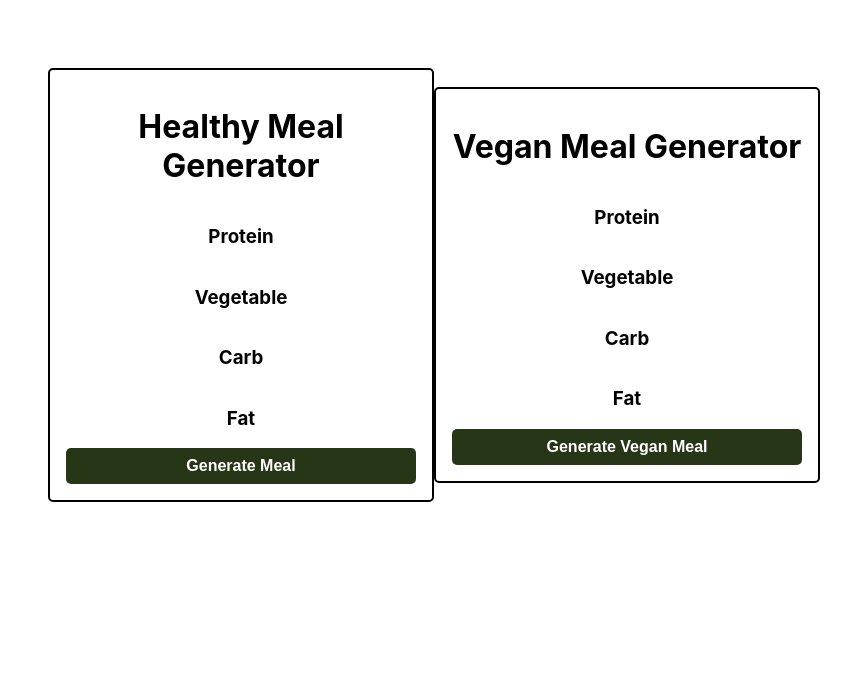
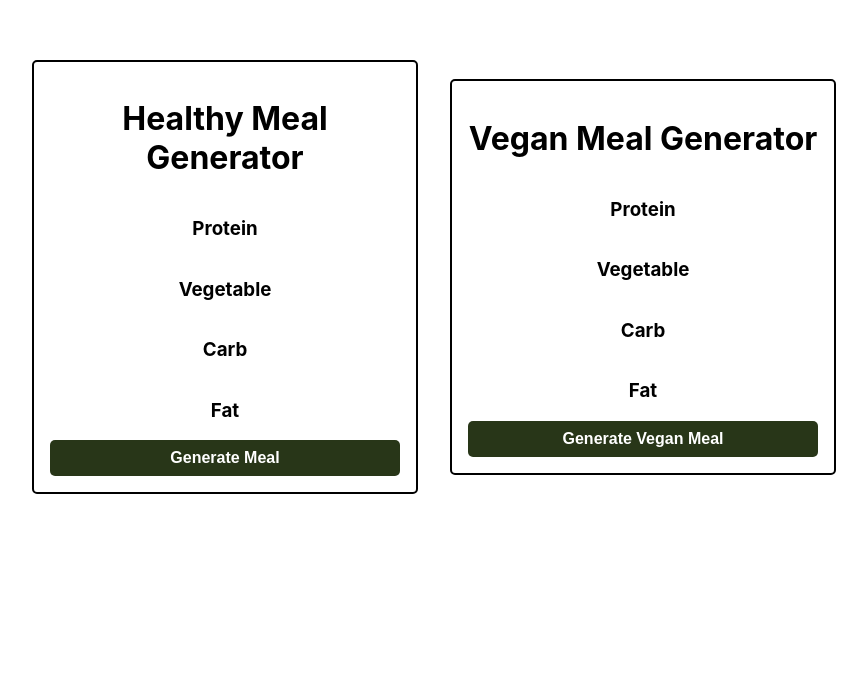
Before and after one commit to christian-lee1398/mealbuilder, a React (Create React App) app: page / in a window 1280 px wide. Shown: the part 123-800 px from the top of the page, without its empty margins (206-1073 px from the left). Built offline with nearby package versions, Linux system fonts and the light colour scheme.

Commit message:
update card

```diff
--- a/src/mealPicker.css
+++ b/src/mealPicker.css
@@ -5,7 +5,7 @@
     border: solid black 2px;
     border-radius: 5px;
     padding: 1em;
-    margin-top: 1em;
+    margin: 1em;
     justify-content: center;
     width: 350px;
 }
```
Also changed, not shown: src/mealPicker.js (+14 -0 lines).
